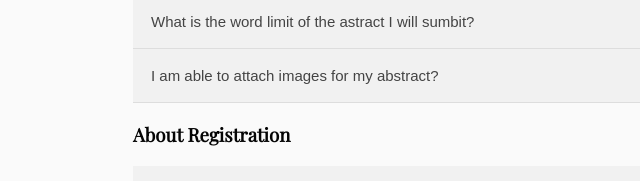
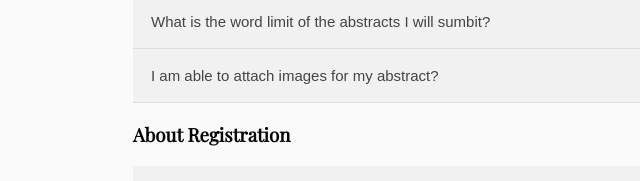
Before and after one commit to Tinula-kariyawasam/aasc2024WebsitE, a website: page web2/public/information.html in a window 1280 px wide. Shown: the part 386-567 px from the top of the page, 187-827 px from the left. Drawn offline with nearby package versions, Linux system fonts and the light colour scheme.

Commit message:
typo of abstract fix

```diff
--- a/web2/public/information.html
+++ b/web2/public/information.html
@@ -82,7 +82,7 @@
             <h3>About Abstracts </h3>
             <div class="accordion">
                 <button class="accordion-button">
-                    <span>What is the word limit of the astract I will sumbit?</span>
+                    <span>What is the word limit of the abstracts I will sumbit?</span>
                     <i class="fa-solid fa-plus"></i>
                 </button>
                 <div class="accordion-content">
```
